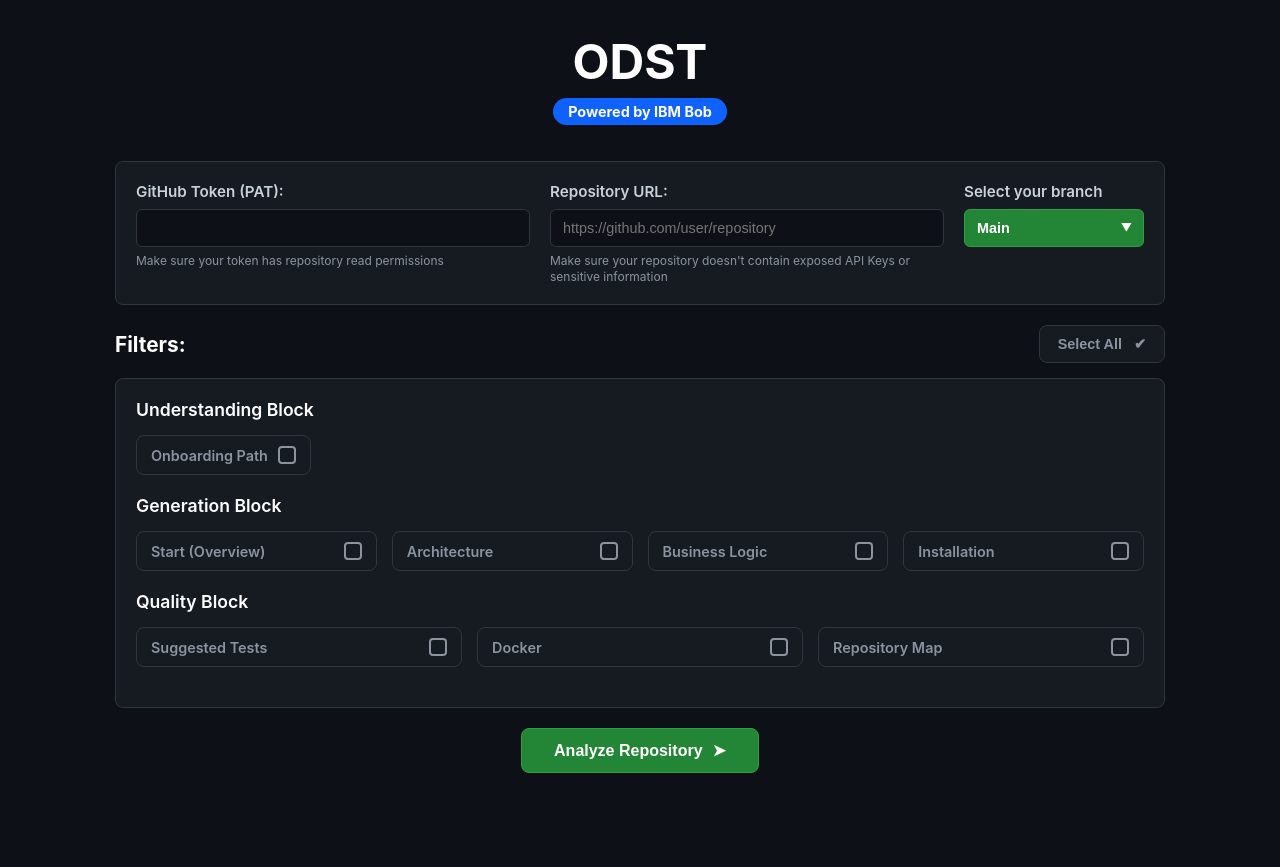
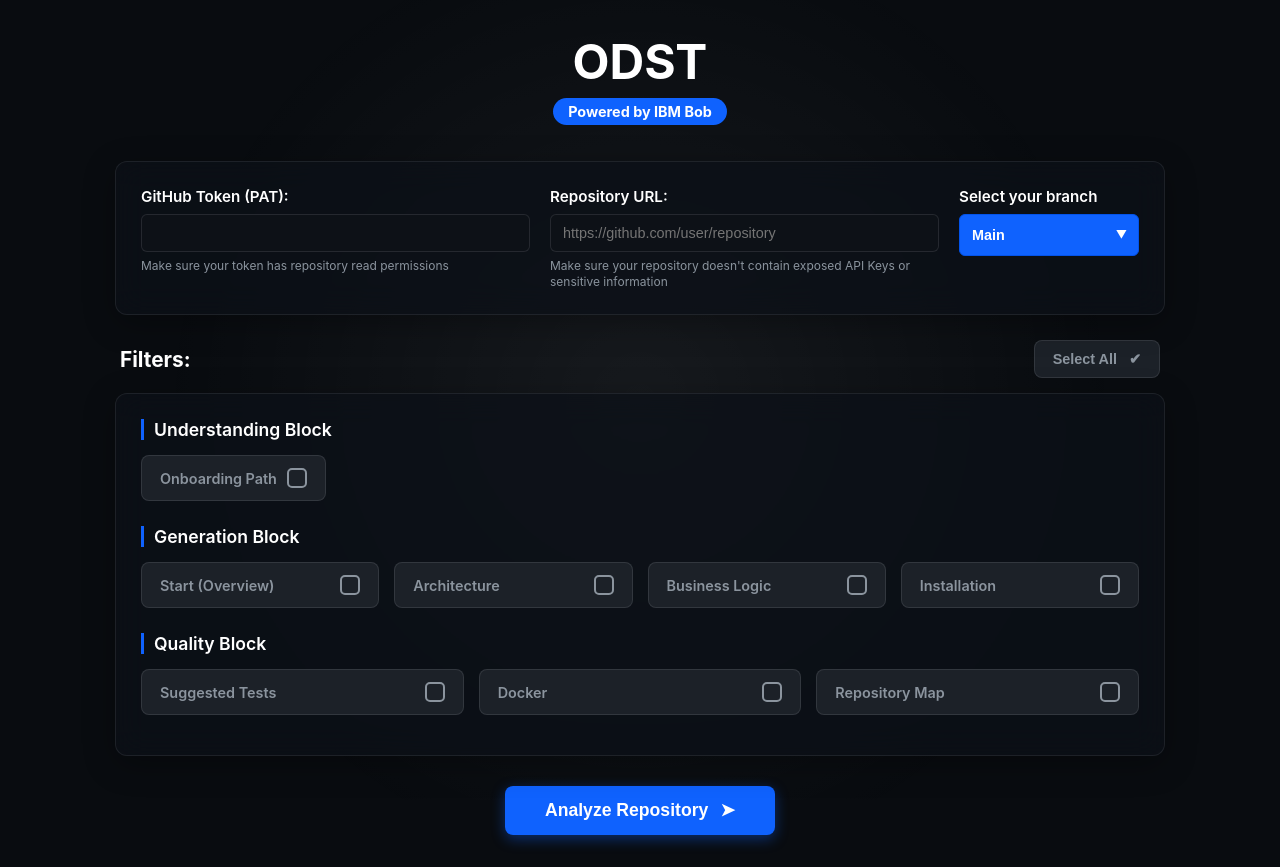
Before and after one commit to Tyrael76/Hackathon-IBM-ODST, a Flask app: page / in a window 1280 px wide. Before the commit the page ends 773 px from the top, so only its background shows below. Run offline with Flask 3, Linux system fonts and the light colour scheme; some libraries are stand-ins or nearby versions.

Commit message:
Front finally

```diff
--- a/frontend/static/css/styles.css
+++ b/frontend/static/css/styles.css
@@ -2,10 +2,17 @@
     --bg-color: #0d1117;
     --text-color: #c9d1d9;
     --ibm-blue: #0f62fe;
-    --border-color: #30363d;
+    --ibm-blue-hover: #0353e9;
+    --border-color: rgba(240, 246, 252, 0.1);
+
+
+    --glass-bg: rgba(13, 17, 23, 0.6);
+    --glass-border: rgba(240, 246, 252, 0.1);
+    --glass-blur: blur(12px) saturate(180%);
+
+    --inner-box-bg: #1c2128;
     --grey-box-bg: #30363d;
-    --side-panel-bg: #21262d;
-    --code-bg: #161b22;
+    --code-bg: #0d1117;
 }
 
 * {
@@ -15,15 +22,31 @@
 }
 
 body {
-    background-color: var(--bg-color);
+    background-color: #090c10;
     color: var(--text-color);
     font-family: -apple-system, BlinkMacSystemFont, "Segoe UI", Helvetica, Arial, sans-serif;
     padding: 2rem;
     display: flex;
     justify-content: center;
     min-height: 100vh;
+    position: relative;
 }
-
+.glow-background {
+    position: fixed;
+    top: 0;
+    left: 0;
+    width: 100vw;
+    height: 100vh;
+    pointer-events: none; /* No bloquea clics */
+    z-index: -1;
+    /* Gradiente radial centrado en las coordenadas del mouse */
+    background: radial-gradient(
+        circle 600px at var(--mouse-x, 50vw) var(--mouse-y, 50vh),
+        rgba(255, 255, 255, 0.06), /* Luz blanca/grisácea muy sutil */
+        transparent 80%
+    );
+    transition: background 0.1s ease;
+}
 .container {
     max-width: 1050px;
     width: 100%;
@@ -51,12 +74,15 @@ h1 {
 }
 
 /* ── Formulario Base ── */
-.top-section, .options-section {
-    background-color: #161b22;
-    border: 1px solid var(--border-color);
-    border-radius: 8px;
-    padding: 20px;
-    margin-bottom: 20px;
+.top-section, .options-section, .accordion-content {
+    background-color: rgba(22, 27, 34, 0.65) !important;
+    backdrop-filter: blur(12px) saturate(150%) !important;
+    -webkit-backdrop-filter: blur(12px) saturate(150%) !important;
+    border: 1px solid rgba(255, 255, 255, 0.08);
+    border-radius: 12px;
+    padding: 25px;
+    margin-bottom: 25px;
+    box-shadow: 0 8px 32px 0 rgba(0, 0, 0, 0.3);
 }
 
 .input-row {
@@ -75,6 +101,7 @@ h1 {
     font-weight: 600;
     margin-bottom: 8px;
     font-size: 0.95rem;
+    color: #fff;
 }
 
 .input-group input {
@@ -84,8 +111,13 @@ h1 {
     color: var(--text-color);
     border-radius: 6px;
     font-size: 0.9rem;
+    transition: border-color 0.2s;
 }
-
+.input-group input:focus {
+    outline: none;
+    border-color: var(--ibm-blue);
+    box-shadow: 0 0 0 3px rgba(15, 98, 254, 0.2);
+}
 .input-group small {
     color: #8b949e;
     font-size: 0.75rem;
@@ -103,9 +135,9 @@ h1 {
 
 .branch-selector select {
     width: 100%;
-    padding: 10px 35px 10px 12px;
-    background-color: #238636;
-    border: 1px solid #2ea043;
+    padding: 12px 35px 12px 12px;
+    background-color: var(--ibm-blue); /* Verde cambiado a IBM Blue */
+    border: 1px solid var(--ibm-blue-hover);
     color: white;
     border-radius: 6px;
     font-size: 0.9rem;
@@ -114,6 +146,7 @@ h1 {
     appearance: none;
     -webkit-appearance: none;
     -moz-appearance: none;
+    transition: background-color 0.2s;
 }
 
 .branch-selector .dropdown-arrow {
@@ -127,7 +160,7 @@ h1 {
 }
 
 .branch-selector select:hover {
-    background-color: #2ea043;
+    background-color: var(--ibm-blue-hover);
 }
 
 @media (max-width: 900px) {
@@ -141,6 +174,7 @@ h1 {
     justify-content: space-between;
     align-items: center;
     margin-bottom: 15px;
+    padding: 0 5px;
 }
 
 .filters-header h2 {
@@ -151,9 +185,9 @@ h1 {
 
 /* ── Botón Seleccionar Todo ── */
 .secondary-btn {
-    background-color: #161b22; /* Tono oscuro desactivado */
+    background-color: var(--inner-box-bg);
     color: #8b949e;
-    border: 1px solid #30363d;
+    border: 1px solid var(--border-color);
     padding: 10px 18px;
     border-radius: 8px;
     cursor: pointer;
@@ -166,37 +200,45 @@ h1 {
 }
 
 .secondary-btn:hover {
-    background-color: #1c2128;
+    background-color: #21262d;
+    border-color: #8b949e;
+    color: #fff;
 }
 
 .secondary-btn.active {
-    background-color: #238636; /* Tono vivo activado */
-    color: white;
-    border-color: #2ea043;
+    background-color: rgba(15, 98, 254, 0.15);
+    color: #fff;
+    border-color: var(--ibm-blue);
 }
-
+.secondary-btn .check-box {
+    border-color: #8b949e;
+}
 .secondary-btn.active .check-box {
-    background-color: white;
-    border-color: white;
+    background-color: var(--ibm-blue);
+    border-color: var(--ibm-blue);
 }
 
 .secondary-btn.active .check-box::after {
     content: '✓';
-    color: #238636;
+    color: white;
     font-size: 0.85rem;
     font-weight: bold;
 }
 
 /* ── Options Section (Distribución Horizontal) ── */
 .block {
-    margin-bottom: 20px;
+    margin-bottom: 25px;
 }
-
+.block:last-child {
+    margin-bottom: 0;
+}
 .block h3 {
     font-size: 1.1rem;
     color: #fff;
     margin-bottom: 15px;
     font-weight: 600;
+    border-left: 3px solid var(--ibm-blue);
+    padding-left: 10px;
 }
 
 .btn-row {
@@ -225,22 +267,25 @@ h1 {
     align-items: center;
     justify-content: space-between;
     gap: 10px;
-    background-color: #161b22;
+    background-color: var(--inner-box-bg);
     color: #8b949e;
-    border: 1px solid #30363d;
-    padding: 10px 14px;
+    border: 1px solid var(--border-color);
+    padding: 12px 18px;
     border-radius: 8px;
     transition: all 0.2s;
 }
-
 .toggle-btn:hover .btn-content {
-    background-color: #1c2128;
+    background-color: #21262d;
+    border-color: #8b949e;
+    color: #fff;
 }
 
+/* Estado Checked: Verde cambiado a IBM Blue */
 .toggle-btn input[type="checkbox"]:checked + .btn-content {
-    background-color: #238636; /* Tono vivo activado */
-    border-color: #2ea043;
+    background-color: rgba(15, 98, 254, 0.15);
+    border-color: var(--ibm-blue);
     color: white;
+    box-shadow: 0 0 10px rgba(15, 98, 254, 0.2);
 }
 
 .btn-content .text {
@@ -249,10 +294,10 @@ h1 {
 }
 
 .check-box {
-    width: 18px;
-    height: 18px;
-    border: 2px solid currentColor;
-    border-radius: 4px;
+    width: 20px;
+    height: 20px;
+    border: 2px solid #8b949e;
+    border-radius: 5px;
     display: flex;
     align-items: center;
     justify-content: center;
@@ -261,195 +306,257 @@ h1 {
 }
 
 .toggle-btn input[type="checkbox"]:checked + .btn-content .check-box {
-    background-color: white;
-    border-color: white;
+    background-color: var(--ibm-blue);
+    border-color: var(--ibm-blue);
 }
 
 .toggle-btn input[type="checkbox"]:checked + .btn-content .check-box::after {
     content: '✓';
-    color: #238636;
-    font-size: 0.85rem;
+    color: white;
+    font-size: 0.9rem;
     font-weight: bold;
+}
+
+/* Placeholders invisibles */
+.toggle-btn.placeholder {
+    visibility: hidden;
+    pointer-events: none;
 }
 
 /* ── Action Section ── */
 .action-section {
     text-align: center;
-    margin-top: 20px;
+    margin-top: 30px;
 }
 
 #analyze-btn {
-    background-color: #238636;
+    background-color: var(--ibm-blue); /* Asegurado IBM Blue */
     color: white;
-    border: 1px solid #2ea043;
-    padding: 12px 32px;
+    border: none;
+    padding: 14px 40px;
     border-radius: 8px;
     cursor: pointer;
     font-weight: 600;
-    font-size: 1rem;
+    font-size: 1.1rem;
     display: inline-flex;
     align-items: center;
-    gap: 10px;
-    transition: all 0.2s;
+    gap: 12px;
+    transition: background-color 0.2s, transform 0.1s;
+    box-shadow: 0 4px 14px rgba(15, 98, 254, 0.4);
 }
 
 #analyze-btn:hover {
-    background-color: #2ea043;
+    background-color: var(--ibm-blue-hover);
+}
+
+#analyze-btn:active {
+    transform: translateY(1px);
 }
 
 #analyze-btn:disabled {
     opacity: 0.6;
     cursor: not-allowed;
+    background-color: #484f58;
 }
 
-/* ── Status Console (Centrado y Pequeño) ── */
+/* ── Status Console (Centrado, Pequeño, Cristal) ── */
 .status-console {
-    background-color: #000;
-    border: 1px solid var(--border-color);
+    background-color: rgba(13, 17, 23, 0.85);
+    backdrop-filter: blur(12px);
+    border: 1px solid rgba(255, 255, 255, 0.08);
+    background-color: var(--glass-bg);
+    backdrop-filter: var(--glass-blur);
+    -webkit-backdrop-filter: var(--glass-blur);
+    border: 1px solid var(--glass-border);
     padding: 20px;
     border-radius: 8px;
-    margin: 25px auto 0; /* Centrado */
+    margin: 25px auto 0;
     font-family: 'Courier New', Courier, monospace;
     font-size: 0.85rem;
-    max-width: 480px; /* Tamaño reducido */
+    max-width: 480px;
     text-align: left;
     display: flex;
     flex-direction: column;
     gap: 8px;
+    box-shadow: 0 4px 12px rgba(0,0,0,0.2);
 }
 
 .step.waiting { color: #8b949e; }
-.step.active { color: #f1e05a; }
-.step.done { color: #4caf50; }
+.step.active { color: #f1e05a; } /* Amarillo IBM */
+.step.done { color: #4caf50; } /* Verde éxito mantenido para semántica */
 
-/* ── Results header ── */
-.results-header {
-    font-size: 1rem; color: #8b949e;
-    border-bottom: 1px solid var(--border-color);
-    padding-bottom: 10px; margin-bottom: 20px;
+/* ── Results Container & Accordions ── */
+#results-container {
+    margin-bottom: 50px;
 }
 
-/* ── Accordion ── */
-.accordion-item { margin-bottom: 12px; }
+.accordion-item {
+    margin-bottom: 15px;
+}
 
 .accordion-header {
-    width: 100%; background: transparent;
-    color: #ffffff; border: none;
-    padding: 14px 5px; font-size: 1.2rem;
-    font-weight: bold; text-align: left;
-    cursor: pointer; display: flex;
-    align-items: center; transition: color 0.2s;
+    width: 100%;
+    background: transparent;
+    color: #ffffff;
+    border: none;
+    padding: 15px 5px;
+    font-size: 1.25rem;
+    font-weight: bold;
+    text-align: left;
+    cursor: pointer;
+    display: flex;
+    align-items: center;
+    transition: color 0.2s;
 }
 
-.accordion-header:hover { color: #58a6ff; }
+.accordion-header:hover { color: var(--ibm-blue); }
 
 .accordion-header::before {
-    content: '▼'; font-size: 0.85rem;
-    margin-right: 14px; transition: transform 0.25s;
-    color: #58a6ff;
+    content: '▼';
+    font-size: 0.9rem;
+    margin-right: 15px;
+    transition: transform 0.25s;
+    color: var(--ibm-blue);
 }
 
 .accordion-header.collapsed::before { transform: rotate(-90deg); }
 
+/* Contenido del acordeón con efecto Cristal */
 .accordion-content {
-    background-color: #161b22;
-    border: 1px solid var(--border-color);
-    border-radius: 8px; padding: 20px;
+    background-color: var(--glass-bg);
+    backdrop-filter: var(--glass-blur);
+    -webkit-backdrop-filter: var(--glass-blur);
+    border: 1px solid var(--glass-border);
+    border-radius: 12px;
+    padding: 25px;
+    box-shadow: 0 8px 32px 0 rgba(0, 0, 0, 0.2);
 }
 
 .accordion-content.hidden { display: none; }
 
-/* ── Layouts ── */
+/* ── Layouts dentro de resultados ── */
 .layout-2-col { display: grid; grid-template-columns: 2fr 1fr; gap: 20px; }
 .layout-50-50 { display: grid; grid-template-columns: 1fr 1fr; gap: 20px; }
 
-@media (max-width: 700px) {
+@media (max-width: 750px) {
     .layout-2-col, .layout-50-50 { grid-template-columns: 1fr; }
 }
 
-/* ── Grey box ── */
+/* ── Cajas Grises (Contenido Oopaco sobre Cristal) ── */
 .grey-box {
-    background-color: var(--grey-box-bg);
-    border: 1px solid #484f58;
-    border-radius: 6px; padding: 14px 16px;
+    background-color: var(--inner-box-bg); /* Ligeramente más oscuro para contraste */
+    border: 1px solid var(--border-color);
+    border-radius: 8px;
+    padding: 16px;
     color: var(--text-color);
-    font-size: 0.9rem; line-height: 1.65;
+    font-size: 0.95rem;
+    line-height: 1.6;
 }
 
+.grey-box h1, .grey-box h2, .grey-box h3 { color: #fff; margin-top: 1rem; margin-bottom: 0.5rem;}
+.grey-box h1:first-child, .grey-box h2:first-child { margin-top: 0; }
+
 .grey-box ul, .grey-box ol {
-    margin: 0; padding-left: 20px;
+    margin: 0;
+    padding-left: 20px;
 }
 
-.grey-box li { margin-bottom: 7px; }
+.grey-box li { margin-bottom: 8px; }
 .grey-box li:last-child { margin-bottom: 0; }
 
 /* ── Code box ── */
 .code-box {
-    background-color: #0d1117;
-    border-color: #30363d;
+    background-color: var(--code-bg);
+    border-color: var(--border-color);
     font-family: 'Courier New', Courier, monospace;
+    overflow-x: auto;
 }
 
-.code-box pre { font-size: 0.85rem; line-height: 1.6; color: #e6edf3; }
-.code-box code { color: #e6edf3; }
+.code-box pre { font-size: 0.85rem; line-height: 1.6; color: #e6edf3; padding: 10px;}
+.code-box code { color: #e6edf3; background: transparent; padding: 0;}
 
 /* ── Side panel ── */
 .side-panel {
-    background-color: var(--side-panel-bg);
-    border-radius: 6px; padding: 15px 18px;
+    background-color: rgba(240, 246, 252, 0.05); /* Muy sutil sobre cristal */
+    border-radius: 8px;
+    padding: 18px;
     border: 1px solid var(--border-color);
     font-size: 0.9rem;
 }
 
 .side-panel p { margin: 4px 0 14px; }
 
-/* ── Language bar ── */
+/* ── Language bar (Verde cambiado a IBM Blue) ── */
 .lang-bar {
-    display: flex; height: 8px;
-    border-radius: 4px; overflow: hidden;
-    margin: 8px 0;
+    display: flex; height: 10px;
+    border-radius: 5px; overflow: hidden;
+    margin: 10px 0;
+    background-color: #484f58;
 }
 
-.lang-html  { background-color: #e34c26; width: 47%; }
-.lang-python{ background-color: #3572A5; width: 33.7%; }
-.lang-js    { background-color: #f1e05a; width: 19.3%; }
-.lang-legend{ display: flex; gap: 12px; font-size: 0.75rem; flex-wrap: wrap; }
-.lang-legend span { display: inline-flex; align-items: center; gap: 4px; }
+/* Usando IBM Blue para la barra principal */
+.lang-main { background-color: var(--ibm-blue); width: 70%; } /* Ejemplo */
+.lang-sec  { background-color: #f1e05a; width: 20%; } /* Ejemplo JS */
+.lang-other{ background-color: #e34c26; width: 10%; } /* Ejemplo HTML */
+
+.lang-legend{ display: flex; gap: 12px; font-size: 0.75rem; flex-wrap: wrap; margin-top: 5px;}
+.lang-legend span { display: inline-flex; align-items: center; gap: 5px; }
+.dot { width: 8px; height: 8px; border-radius: 50%; display: inline-block;}
 
 /* ── Section label ── */
 .section-label {
-    margin: 0 0 6px;
-    color: #8b949e; font-size: 0.85rem;
+    margin: 0 0 8px;
+    color: #fff;
+    font-size: 0.9rem;
+    font-weight: 600;
 }
 
-/* ── Table inside grey-box ── */
-.data-table { width: 100%; border-collapse: collapse; }
+/* ── Table inside grey-box (Verde cambiado a IBM Blue) ── */
+.data-table { width: 100%; border-collapse: collapse; margin: 10px 0;}
 
 .data-table th {
-    padding: 9px 14px; text-align: left;
-    font-size: 0.78rem; color: #8b949e;
-    font-weight: 600; border-bottom: 1px solid #484f58;
-    background: #1e2430;
+    padding: 12px; text-align: left;
+    font-size: 0.8rem; color: #fff;
+    font-weight: 600; border-bottom: 2px solid var(--border-color);
+    background-color: rgba(240, 246, 252, 0.05);
 }
 
-.data-table td { padding: 9px 14px; font-size: 0.88rem; }
-.data-table tr:nth-child(even) td { background: #292f38; }
+.data-table td { padding: 12px; font-size: 0.9rem; border-bottom: 1px solid var(--border-color);}
+.data-table tr:last-child td { border-bottom: none; }
+.data-table tr:nth-child(even) td { background-color: rgba(240, 246, 252, 0.02); }
+.data-table td family:monospace { color: #79c0ff; }
 
-/* ── Impact badges ── */
-.badge-alta  { background:#1b4b27;color:#4caf50;border:1px solid #2e7d32; padding:2px 10px;border-radius:20px;font-size:0.75rem;font-weight:600; }
-.badge-media { background:#3d2e00;color:#f0ad4e;border:1px solid #7a5c00; padding:2px 10px;border-radius:20px;font-size:0.75rem;font-weight:600; }
-.badge-baja  { background:#1a1f2e;color:#8b949e;border:1px solid #30363d; padding:2px 10px;border-radius:20px;font-size:0.75rem;font-weight:600; }
+/* ── Impact badges (Verde cambiado a IBM Blue) ── */
+.badge-alta  { background:rgba(15, 98, 254, 0.2);color:#79c0ff;border:1px solid var(--ibm-blue); padding:3px 12px;border-radius:20px;font-size:0.75rem;font-weight:600; }
+.badge-media { background:#3d2e00;color:#f0ad4e;border:1px solid #7a5c00; padding:3px 12px;border-radius:20px;font-size:0.75rem;font-weight:600; }
+.badge-baja  { background:#1a1f2e;color:#8b949e;border:1px solid #30363d; padding:3px 12px;border-radius:20px;font-size:0.75rem;font-weight:600; }
 
-/* ── Checklist ── */
-.checklist { list-style: none; padding: 0; }
-.checklist li { display: flex; align-items: flex-start; gap: 10px; margin-bottom: 8px; font-size: 0.9rem; }
+/* ── Checklist (Icono cambiado a IBM Blue) ── */
+.checklist { list-style: none; padding: 0; margin: 10px 0;}
+.checklist li { display: flex; align-items: flex-start; gap: 10px; margin-bottom: 10px; font-size: 0.95rem; color: var(--text-color);}
 .checklist li::before {
-    content: '☐'; color: #58a6ff;
-    font-size: 1rem; flex-shrink: 0; margin-top: 1px;
+    content: '✓'; color: var(--ibm-blue); /* Cambiado de azul claro a IBM Blue */
+    font-size: 1.1rem; flex-shrink: 0; margin-top: -2px; font-weight: bold;
 }
 
-.mb { margin-bottom: 14px; }
-.toggle-btn.placeholder {
-    visibility: hidden;
-    pointer-events: none;
+/* ── Spacers & Utils ── */
+.mb { margin-bottom: 15px; }
+.hidden { display: none !important; }
+
+#bg-canvas {
+    position: fixed;
+    top: 0;
+    left: 0;
+    width: 100vw;
+    height: 100vh;
+    z-index: -1; /* Se mantiene al fondo */
+    pointer-events: none; /* Permite hacer clic en los elementos de la UI */
+    background-color: #0d1117;
 }
+
+/* Asegura que los contenedores cristal tengan suficiente contraste sobre el fondo animado */
+.top-section, .options-section, .accordion-content {
+    background-color: rgba(13, 17, 23, 0.75) !important;
+    backdrop-filter: blur(16px) saturate(180%) !important;
+    -webkit-backdrop-filter: blur(16px) saturate(180%) !important;
+}
--- /dev/null
+++ b/frontend/static/js/background.js
@@ -0,0 +1,142 @@
+const glowBg = document.querySelector('.glow-background');
+
+if (glowBg) {
+    window.addEventListener('mousemove', (e) => {
+        const { clientX, clientY } = e;
+
+        // Actualiza las variables CSS con la posición exacta del mouse
+        glowBg.style.setProperty('--mouse-x', `${clientX}px`);
+        glowBg.style.setProperty('--mouse-y', `${clientY}px`);
+    });
+
+    // Opcional: Centrar la luz si el mouse sale de la pantalla
+    window.addEventListener('mouseout', () => {
+        glowBg.style.setProperty('--mouse-x', `50vw`);
+        glowBg.style.setProperty('--mouse-y', `50vh`);
+    });
+}
+const canvas = document.getElementById('bg-canvas');
+const ctx = canvas.getContext('2d');
+
+let particlesArray = [];
+const particleCount = 120; // Incrementado para mayor densidad
+const connectionDistance = 150; // Líneas más largas
+
+const mouse = {
+    x: null,
+    y: null,
+    radius: 250 // Área magnética del cursor mucho más grande
+};
+
+function resizeCanvas() {
+    canvas.width = window.innerWidth;
+    canvas.height = window.innerHeight;
+}
+window.addEventListener('resize', resizeCanvas);
+resizeCanvas();
+
+window.addEventListener('mousemove', (event) => {
+    mouse.x = event.clientX;
+    mouse.y = event.clientY;
+});
+
+window.addEventListener('mouseout', () => {
+    mouse.x = null;
+    mouse.y = null;
+});
+
+class Particle {
+    constructor() {
+        this.x = Math.random() * canvas.width;
+        this.y = Math.random() * canvas.height;
+        this.vx = (Math.random() - 0.5) * 0.8;
+        this.vy = (Math.random() - 0.5) * 0.8;
+        this.radius = Math.random() * 2.5 + 1.5; // Nodos más grandes
+    }
+
+    draw() {
+        ctx.beginPath();
+        ctx.arc(this.x, this.y, this.radius, 0, Math.PI * 2);
+        // Azul luminoso con alta opacidad
+        ctx.fillStyle = 'rgba(88, 166, 255, 0.9)';
+        ctx.fill();
+    }
+
+    update() {
+        this.x += this.vx;
+        this.y += this.vy;
+
+        if (this.x < 0 || this.x > canvas.width) this.vx = -this.vx;
+        if (this.y < 0 || this.y > canvas.height) this.vy = -this.vy;
+
+        if (mouse.x !== null && mouse.y !== null) {
+            let dx = mouse.x - this.x;
+            let dy = mouse.y - this.y;
+            let distance = Math.sqrt(dx * dx + dy * dy);
+
+            if (distance < mouse.radius) {
+                // Fuerte atracción al ratón
+                this.x += (dx / distance) * 0.8;
+                this.y += (dy / distance) * 0.8;
+            }
+        }
+    }
+}
+
+function init() {
+    particlesArray = [];
+    for (let i = 0; i < particleCount; i++) {
+        particlesArray.push(new Particle());
+    }
+}
+
+function drawLines() {
+    for (let i = 0; i < particlesArray.length; i++) {
+        for (let j = i + 1; j < particlesArray.length; j++) {
+            let dx = particlesArray[i].x - particlesArray[j].x;
+            let dy = particlesArray[i].y - particlesArray[j].y;
+            let distance = Math.sqrt(dx * dx + dy * dy);
+
+            if (distance < connectionDistance) {
+                // Opacidad base de las líneas muy alta
+                let alpha = (1 - distance / connectionDistance) * 0.5;
+                ctx.strokeStyle = `rgba(88, 166, 255, ${alpha})`;
+                ctx.lineWidth = 1.5;
+                ctx.beginPath();
+                ctx.moveTo(particlesArray[i].x, particlesArray[i].y);
+                ctx.lineTo(particlesArray[j].x, particlesArray[j].y);
+                ctx.stroke();
+            }
+        }
+
+        // Conexión súper brillante hacia el ratón
+        if (mouse.x !== null && mouse.y !== null) {
+            let dxMouse = particlesArray[i].x - mouse.x;
+            let dyMouse = particlesArray[i].y - mouse.y;
+            let distMouse = Math.sqrt(dxMouse * dxMouse + dyMouse * dyMouse);
+
+            if (distMouse < mouse.radius) {
+                let alphaMouse = (1 - distMouse / mouse.radius) * 0.8; // Muy visible
+                ctx.strokeStyle = `rgba(88, 166, 255, ${alphaMouse})`;
+                ctx.lineWidth = 2; // Línea gruesa hacia el cursor
+                ctx.beginPath();
+                ctx.moveTo(particlesArray[i].x, particlesArray[i].y);
+                ctx.lineTo(mouse.x, mouse.y);
+                ctx.stroke();
+            }
+        }
+    }
+}
+
+function animate() {
+    ctx.clearRect(0, 0, canvas.width, canvas.height);
+    for (let i = 0; i < particlesArray.length; i++) {
+        particlesArray[i].update();
+        particlesArray[i].draw();
+    }
+    drawLines();
+    requestAnimationFrame(animate);
+}
+
+init();
+animate();
--- a/frontend/templates/index.html
+++ b/frontend/templates/index.html
@@ -7,6 +7,7 @@
     <link rel="stylesheet" href="{{ url_for('static', filename='css/styles.css') }}">
 </head>
 <body>
+    <div class="glow-background"></div>
     <div class="container">
         <header>
             <h1>ODST</h1>
@@ -268,7 +269,7 @@
 
         </div>
     </div>
-
+    <script src="{{ url_for('static', filename='js/background.js') }}"></script>
     <script src="https://cdn.jsdelivr.net/npm/marked/marked.min.js"></script>
     <script src="{{ url_for('static', filename='js/upload.js') }}"></script>
     <script src="{{ url_for('static', filename='js/results.js') }}"></script>
```
